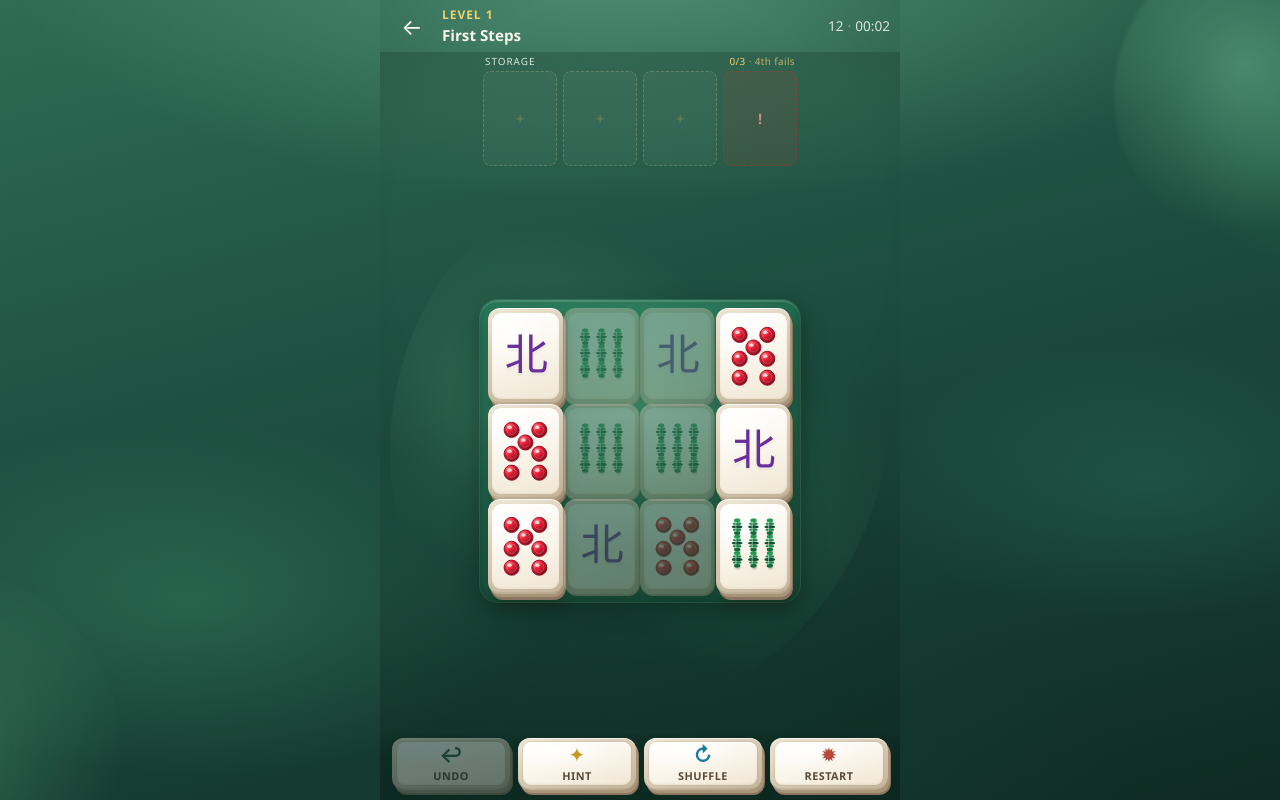
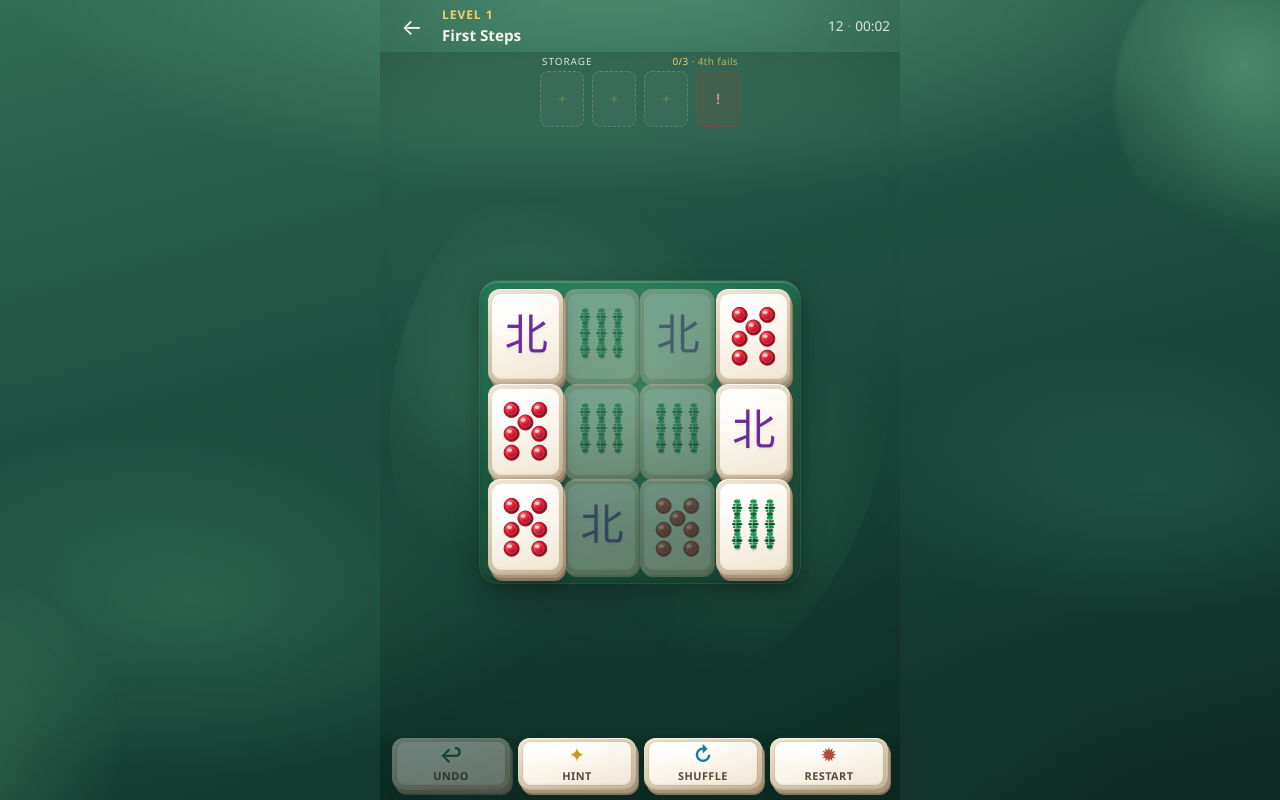
Before and after one commit to sszettella/mahjong, a React (Vite) app: page / in a window 1280 px wide. Both pictures are taken after a click on the button "Start Level 1". Built offline with nearby package versions, Linux system fonts and the light colour scheme.

Commit message:
Keep storage slots a fixed size independent of the board
Storage always uses 44×56 tiles so layout width no longer changes
the tray size.

```diff
--- a/src/App.css
+++ b/src/App.css
@@ -789,9 +789,7 @@
   letter-spacing: 0.1em;
   color: var(--cream-dim);
   padding: 0 2px;
-  max-width: 260px;
   margin: 0 auto;
-  width: 100%;
 }
 
 .storage-count {
--- a/src/components/Board.tsx
+++ b/src/components/Board.tsx
@@ -9,8 +9,6 @@ interface Props {
   hintIds: string[]
   matchingIds?: string[]
   onSelect: (id: string) => void
-  /** Report board tile size so storage can match (never larger) */
-  onTileSize?: (size: { w: number; h: number }) => void
 }
 
 /** Stable key for a deal — layout positions, not which tiles remain. */
@@ -24,7 +22,6 @@ export function Board({
   hintIds,
   matchingIds = [],
   onSelect,
-  onTileSize,
 }: Props) {
   const scrollRef = useRef<HTMLDivElement>(null)
   const [viewport, setViewport] = useState({ w: 360, h: 420 })
@@ -87,10 +84,6 @@ export function Board({
 
     return { tileW: w, tileH: h }
   }, [viewport.w, viewport.h, cols, rows, maxZ, dealKey])
-
-  useEffect(() => {
-    onTileSize?.({ w: tileW, h: tileH })
-  }, [tileW, tileH, onTileSize])
 
   const gapX = tileW * 1.02
   const gapY = tileH * 1.0
--- a/src/components/GameScreen.tsx
+++ b/src/components/GameScreen.tsx
@@ -54,19 +54,9 @@ export function GameScreen({ level, progress, onProgress, onBack, onNext }: Prop
   const [matchBurst, setMatchBurst] = useState<MatchBurstData | null>(null)
   const [animating, setAnimating] = useState(false)
   const [parkFlashId, setParkFlashId] = useState<string | null>(null)
-  const [boardTileSize, setBoardTileSize] = useState<{ w: number; h: number } | null>(null)
   const burstSeq = useRef(0)
   const animTimer = useRef<number | null>(null)
   const gameScreenRef = useRef<HTMLDivElement>(null)
-
-  const handleTileSize = useCallback((size: { w: number; h: number }) => {
-    setBoardTileSize((prev) => {
-      if (prev && Math.abs(prev.w - size.w) < 0.5 && Math.abs(prev.h - size.h) < 0.5) {
-        return prev
-      }
-      return size
-    })
-  }, [])
 
   const clearAnimTimer = () => {
     if (animTimer.current != null) {
@@ -320,7 +310,6 @@ export function GameScreen({ level, progress, onProgress, onBack, onNext }: Prop
         matchingIds={matchingIds}
         parkFlashId={parkFlashId}
         failed={showFail}
-        tileSize={boardTileSize}
       />
 
       <Board
@@ -329,7 +318,6 @@ export function GameScreen({ level, progress, onProgress, onBack, onNext }: Prop
         hintIds={hintIds}
         matchingIds={matchingIds}
         onSelect={handleSelectBoard}
-        onTileSize={handleTileSize}
       />
 
       <MatchBurst burst={matchBurst} onDone={handleBurstDone} />
--- a/src/components/StorageRack.tsx
+++ b/src/components/StorageRack.tsx
@@ -2,6 +2,11 @@ import type { StorageSlots } from '../types'
 import { STORAGE_SAFE_MAX, STORAGE_SIZE } from '../types'
 import { faceKey } from '../tiles'
 import { TileFaceContent } from './TileFace'
+
+/** Fixed storage tile size — independent of board layout width */
+export const STORAGE_TILE_W = 44
+export const STORAGE_TILE_H = Math.round(STORAGE_TILE_W * 1.28) // ~56
+const SLOT_GAP = 8
 
 interface Props {
   storage: StorageSlots
@@ -9,8 +14,6 @@ interface Props {
   matchingIds?: string[]
   parkFlashId?: string | null
   failed?: boolean
-  /** Board tile size — storage tiles must not exceed this */
-  tileSize?: { w: number; h: number } | null
 }
 
 export function StorageRack({
@@ -19,15 +22,23 @@ export function StorageRack({
   matchingIds = [],
   parkFlashId = null,
   failed,
-  tileSize = null,
 }: Props) {
   const filled = storage.filter(Boolean).length
   const matchSet = new Set(matchingIds)
   const atLimit = filled >= STORAGE_SAFE_MAX
 
-  // Cap storage tile size at board tile size (slightly smaller is fine)
-  const slotW = tileSize ? Math.max(22, Math.round(tileSize.w)) : 40
-  const slotH = tileSize ? Math.max(28, Math.round(tileSize.h)) : Math.round(slotW * 1.28)
+  const slotW = STORAGE_TILE_W
+  const slotH = STORAGE_TILE_H
+  const rackWidth = slotW * STORAGE_SIZE + SLOT_GAP * (STORAGE_SIZE - 1)
+
+  const slotStyle = {
+    width: slotW,
+    height: slotH,
+    minWidth: slotW,
+    minHeight: slotH,
+    maxWidth: slotW,
+    maxHeight: slotH,
+  }
 
   return (
     <div
@@ -41,7 +52,7 @@ export function StorageRack({
       role="region"
       aria-label={`Storage, ${filled} of ${STORAGE_SAFE_MAX} safe slots. A 4th tile fails the level.`}
     >
-      <div className="storage-label" style={{ maxWidth: slotW * 4 + 18 }}>
+      <div className="storage-label" style={{ width: rackWidth, maxWidth: '100%' }}>
         <span>Storage</span>
         <span className={`storage-count ${atLimit ? 'at-limit' : ''}`}>
           {filled}/{STORAGE_SAFE_MAX}
@@ -51,19 +62,14 @@ export function StorageRack({
       <div
         className="storage-slots"
         style={{
-          width: slotW * 4 + 6 * 3,
+          width: rackWidth,
           maxWidth: '100%',
+          gap: SLOT_GAP,
         }}
       >
         {Array.from({ length: STORAGE_SIZE }, (_, i) => {
           const tile = storage[i]
           const isDangerSlot = i === STORAGE_SAFE_MAX
-          const slotStyle = {
-            width: slotW,
-            height: slotH,
-            minHeight: slotH,
-            maxHeight: slotH,
-          }
 
           if (tile) {
             const hinted = hintIds.includes(tile.id)
```
